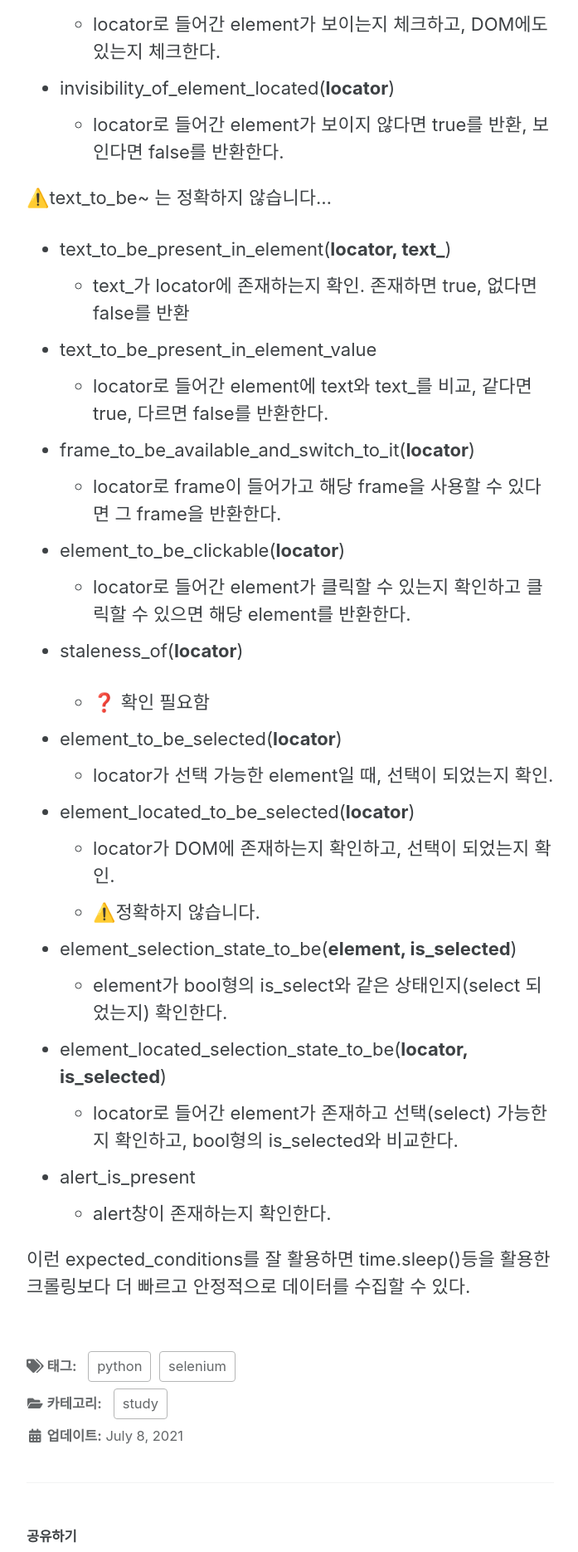
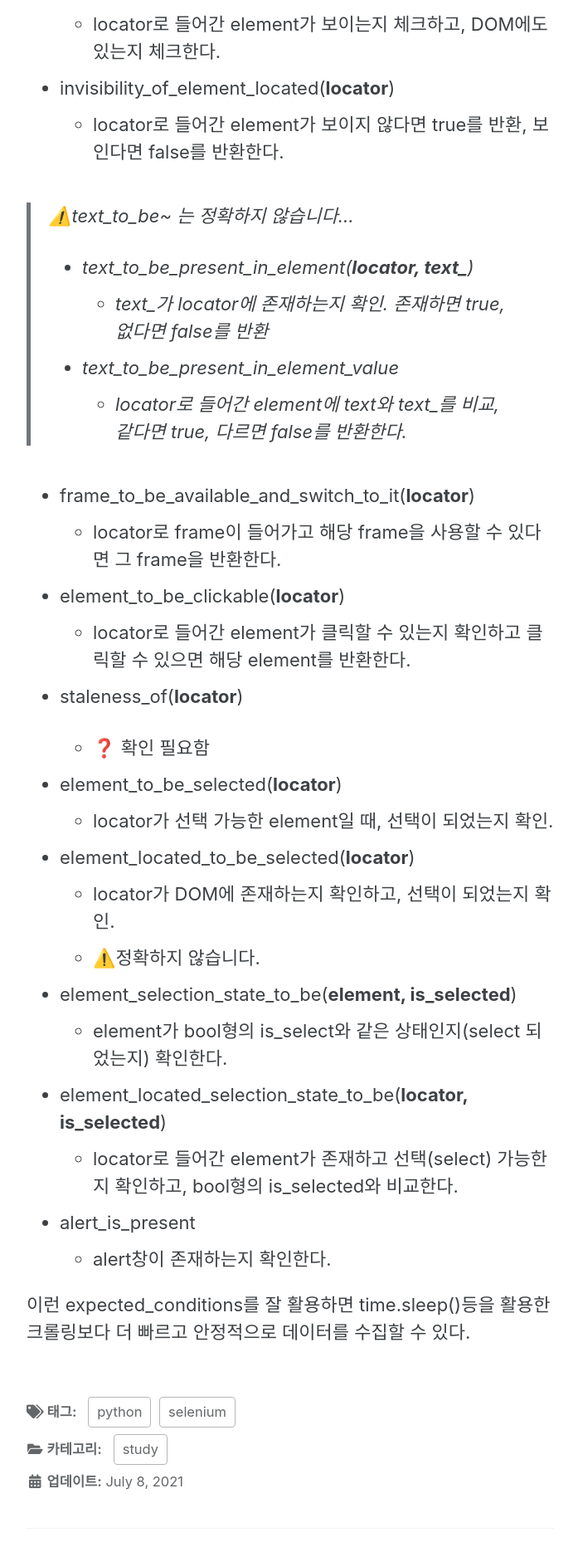
Before and after one commit to unh6uoj/unh6uoj.github.io, a Jekyll site: the page built from _posts/2021-07-08-Selenium 상태 확인 expected_conditions.md, in a window 1280 px wide. Shown: the part 2825-4695 px from the top of the page at 83% size, without its empty margins (290-987 px from the left). Built offline with Jekyll 4.4.1, drawn with Linux system fonts in a browser that asks for light colours; cached includes are drawn as plain includes.

```diff
--- a/_posts/2021-07-08-Selenium 상태 확인 expected_conditions.md
+++ b/_posts/2021-07-08-Selenium 상태 확인 expected_conditions.md
@@ -74,7 +74,6 @@ from selenium.webdriver.common.by import By
   - locator로 들어간 element가 하나 이상 존재하는지 확인하고, 찾는 element들을 리스트로 반환
 
 
-
 - visibility_of(**locator**)
   - locator로 들어간 element가 보이는지 확인한다. DOM에는 있지만 hidden등의 속성 값으로 보이지 않는 element들을 체크하는데 사용. 해당 element가 보인다면 True, 그렇지 않다면 False를 반환.
   - ⚠️주의! width나 height 등의 속성값이 0이 돼서 보이지 않는 element들 또한 보이지 않는 것으로 취급 (visibility~~ 함수들 모두 해당)
@@ -85,7 +84,7 @@ from selenium.webdriver.common.by import By
 
 
 
-⚠️text_to_be~ 는 정확하지 않습니다...
+> ⚠️text_to_be~ 는 정확하지 않습니다...
 - text_to_be_present_in_element(**locator, text_**)
   - text_가 locator에 존재하는지 확인. 존재하면 true, 없다면 false를 반환
 - text_to_be_present_in_element_value
```
